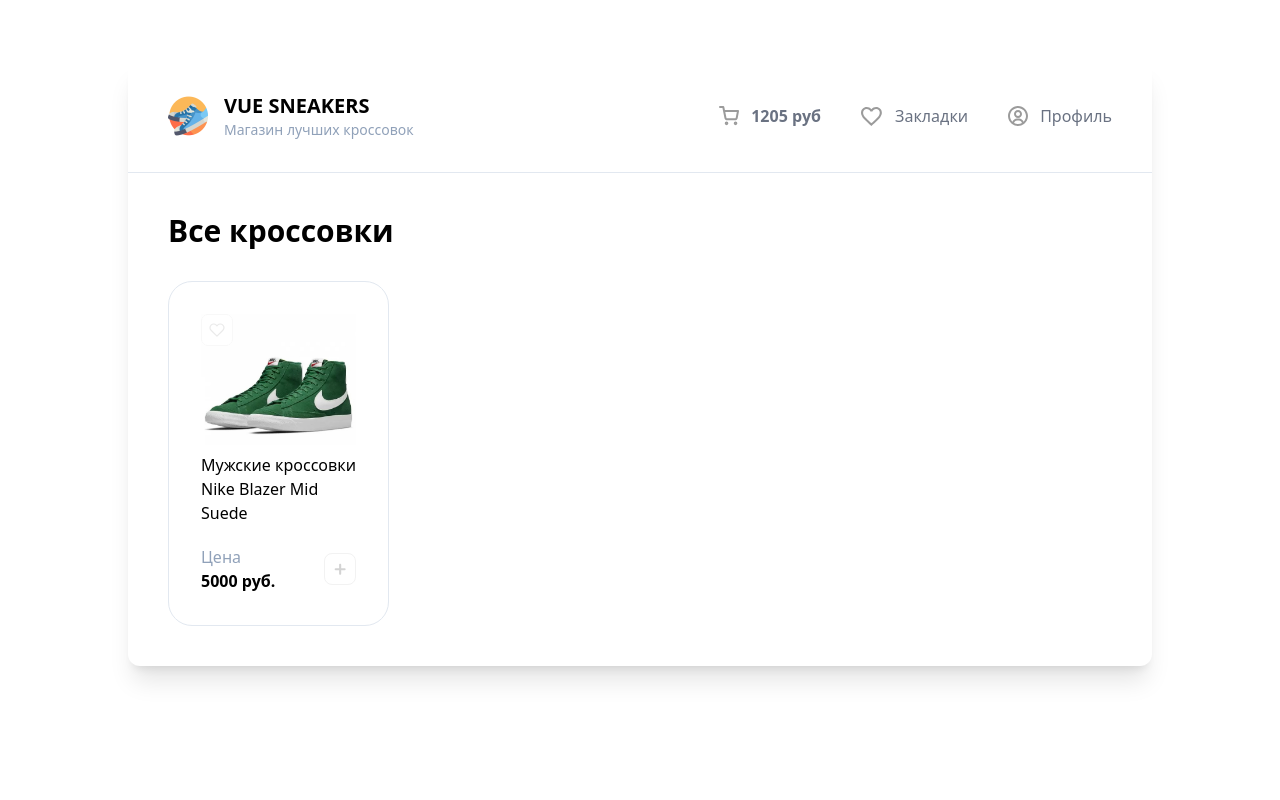
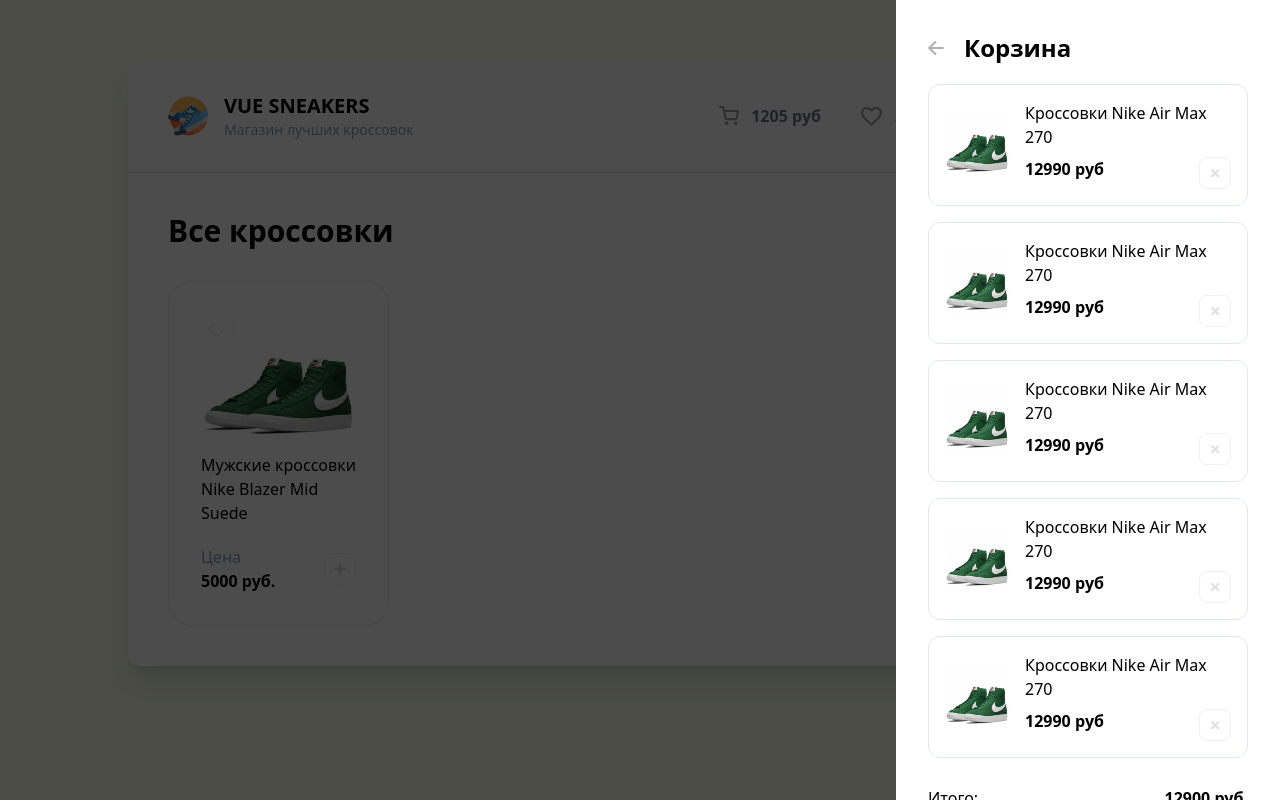
Before and after one commit to Katoshi12/vue-sneakers, a Vue app: page / in a window 1280 px wide. Built offline with nearby package versions, Linux system fonts and the light colour scheme.

Commit message:
feat: add cart drawer and cart item components *feat: organize ui components into feature folders

```diff
--- a/src/App.vue
+++ b/src/App.vue
@@ -1,9 +1,11 @@
 <script setup lang="ts">
 import Header from '@/components/Header.vue'
-import CardList from '@/components/CardList.vue'
+import CardList from '@/components/Card/CardList.vue'
+import Drawer from '@/components/Drawer/Drawer.vue'
 </script>
 
 <template>
+  <Drawer />
   <main class="bg-white w-4/5 m-auto rounded-xl shadow-xl mt-15">
     <Header />
 
--- a/src/assets/main.css
+++ b/src/assets/main.css
@@ -1 +1,5 @@
-@import "tailwindcss";
+@import 'tailwindcss';
+
+body {
+  background-color: rgb(247, 254, 231);
+}
--- /dev/null
+++ b/src/components/Cart/CartItem.vue
@@ -0,0 +1,22 @@
+<script setup lang="ts"></script>
+
+<template>
+  <article class="flex items-center border border-slate-200 p-4 rounded-xl gap-4">
+    <img src="/sneakers/sneakers-1.jpg" alt="Sneaker" class="w-16 h-16" />
+
+    <div class="flex flex-col">
+      <p>Кроссовки Nike Air Max 270</p>
+
+      <div class="flex justify-between mt-2">
+        <b>12990 руб</b>
+        <img
+          class="opacity-40 hover:opacity-100 cursor-pointer transition"
+          src="/close.svg"
+          alt="Close"
+        />
+      </div>
+    </div>
+  </article>
+</template>
+
+<style scoped></style>
--- /dev/null
+++ b/src/components/Cart/CartListItem.vue
@@ -0,0 +1,15 @@
+<script setup lang="ts">
+import CartItem from '@/components/Cart/CartItem.vue'
+</script>
+
+<template>
+  <div class="flex flex-col flex-1 gap-4">
+    <CartItem />
+    <CartItem />
+    <CartItem />
+    <CartItem />
+    <CartItem />
+  </div>
+</template>
+
+<style scoped></style>
--- /dev/null
+++ b/src/components/Drawer/Drawer.vue
@@ -0,0 +1,35 @@
+<script setup lang="ts">
+import DrawerHeader from '@/components/Drawer/DrawerHeader.vue'
+import CartListItem from '@/components/Cart/CartListItem.vue'
+</script>
+
+<template>
+  <div class="fixed top-0 left-0 h-full w-full bg-black z-10 opacity-70" />
+  <aside class="bg-white w-96 h-full fixed right-0 top-0 z-20 p-8 overflow-auto">
+    <DrawerHeader />
+
+    <CartListItem />
+
+    <div class="flex flex-col gap-4 mt-7">
+      <div class="flex gap-2">
+        <span>Итого: </span>
+        <div class="flex-1 border-b border-dashed" />
+        <b>12900 руб.</b>
+      </div>
+
+      <div class="flex gap-2">
+        <span>Налог 5%: </span>
+        <div class="flex-1 border-b border-dashed" />
+        <b>900 руб.</b>
+      </div>
+      <button
+        disabled
+        class="mt-4 cursor-pointer bg-lime-500 w-full rounded-xl py-3 text-white disabled:bg-slate-400 hover:bg-lime-600 transition active:bg-lime-700"
+      >
+        Оформить заказ
+      </button>
+    </div>
+  </aside>
+</template>
+
+<style scoped></style>
--- /dev/null
+++ b/src/components/Drawer/DrawerHeader.vue
@@ -0,0 +1,33 @@
+<script setup lang="ts"></script>
+
+<template>
+  <div class="flex items-center gap-5 mb-5">
+    <svg
+      class="opacity-30 cursor-pointer rotate-180 hover:opacity-100 transition hover:-translate-x-1"
+      width="16"
+      height="14"
+      viewBox="0 0 16 14"
+      fill="none"
+      xmlns="http://www.w3.org/2000/svg"
+    >
+      <path
+        d="M1 7H14.7143"
+        stroke="black"
+        stroke-width="2"
+        stroke-linecap="round"
+        stroke-linejoin="round"
+      />
+      <path
+        d="M8.71436 1L14.7144 7L8.71436 13"
+        stroke="black"
+        stroke-width="2"
+        stroke-linecap="round"
+        stroke-linejoin="round"
+      />
+    </svg>
+
+    <h2 class="text-2xl font-bold">Корзина</h2>
+  </div>
+</template>
+
+<style scoped></style>
--- a/src/components/Header.vue
+++ b/src/components/Header.vue
@@ -1,10 +1,9 @@
-<script setup lang="ts">
-</script>
+<script setup lang="ts"></script>
 
 <template>
   <header class="flex justify-between border-b border-slate-200 px-10 py-8">
     <div class="flex items-center gap-4">
-      <img src="/logo.png" alt="Logo" class="w-10">
+      <img src="/logo.png" alt="Logo" class="w-10" />
       <div>
         <h2 class="text-xl font-bold uppercase">Vue Sneakers</h2>
         <p class="text-slate-400 text-sm">Магазин лучших кроссовок</p>
@@ -13,17 +12,17 @@
 
     <ul class="flex items-center gap-10">
       <li class="flex items-center gap-3 text-gray-500 hover:text-black cursor-pointer">
-        <img src="/cart.svg" alt="Cart">
+        <img src="/cart.svg" alt="Cart" />
         <b>1205 руб</b>
       </li>
 
       <li class="flex items-center gap-3 text-gray-500 hover:text-black cursor-pointer">
-        <img src="/heart.svg" alt="Heart">
+        <img src="/heart.svg" alt="Heart" />
         <span>Закладки</span>
       </li>
 
       <li class="flex items-center gap-3 text-gray-500 hover:text-black cursor-pointer">
-        <img src="/profile.svg" alt="Profile">
+        <img src="/profile.svg" alt="Profile" />
         <span>Профиль</span>
       </li>
     </ul>
--- a/src/main.ts
+++ b/src/main.ts
@@ -1,5 +1,5 @@
 import { createApp } from 'vue'
-import "@/assets/main.css"
+import '@/assets/main.css'
 import App from './App.vue'
 
 createApp(App).mount('#app')
```
Also changed, not shown: src/components/Card/Card.vue (renamed from src/components/Card.vue), src/components/Card/CardList.vue (renamed from src/components/CardList.vue).
